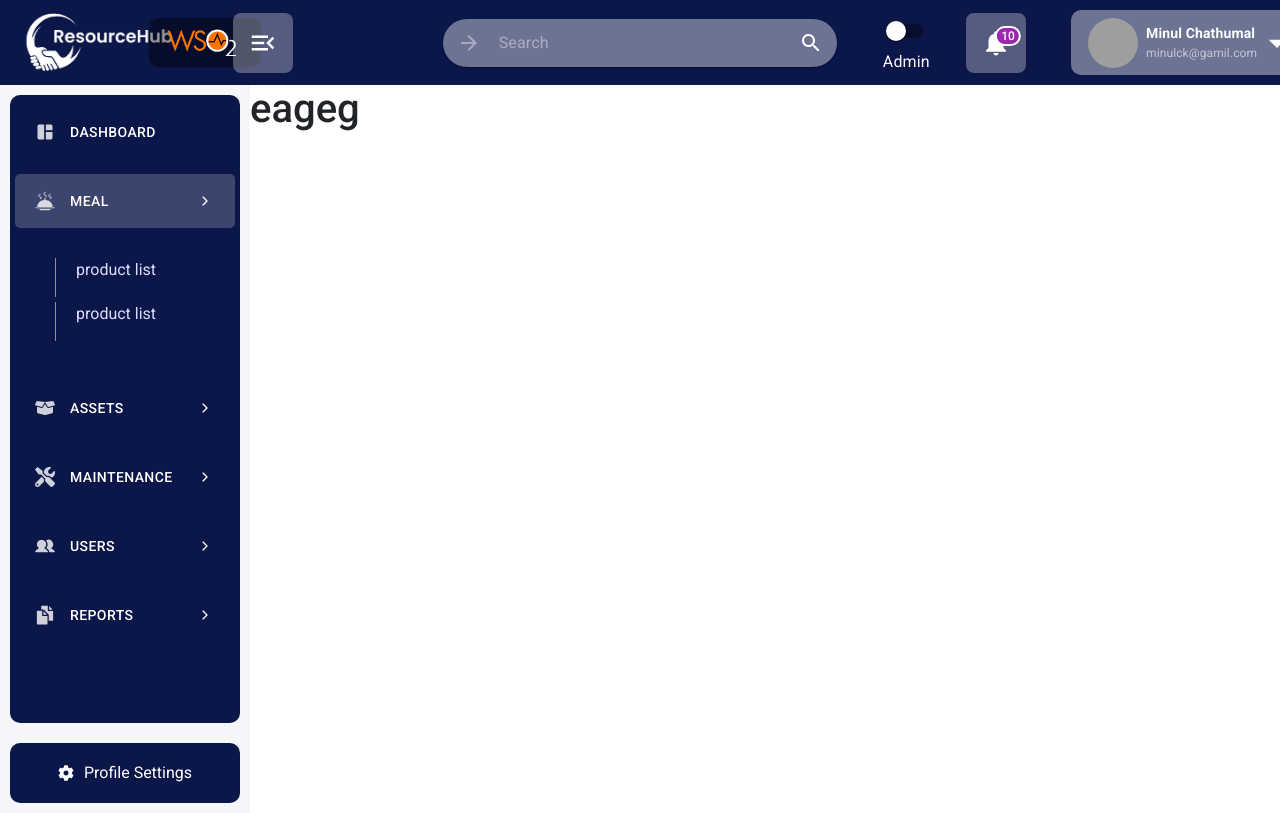
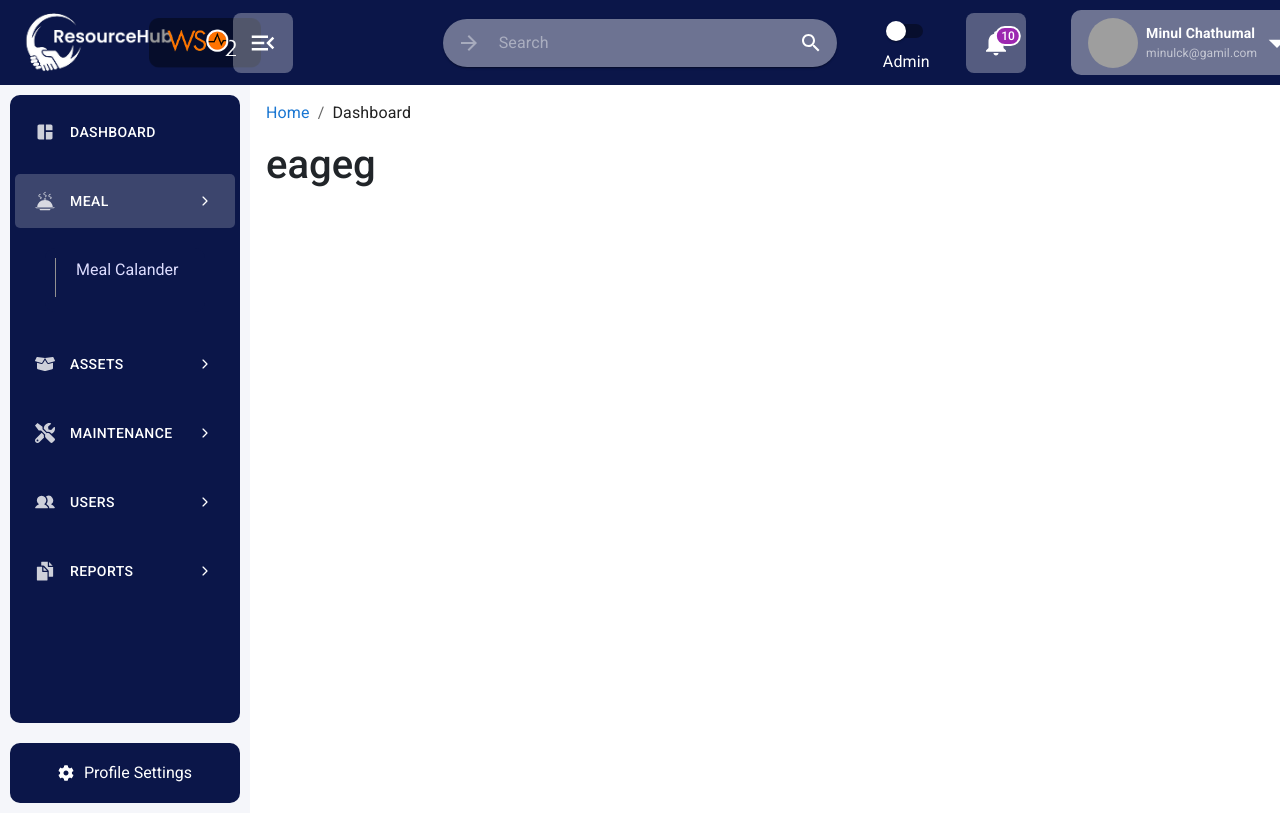
Before and after one commit to th33k/Resource_Hub, a React (Vite) app: page /dashboard in a window 1280 px wide. Both pictures are taken after a click on the button "MEAL". Shown: the top 813 px of the page. Built offline with nearby package versions, Linux system fonts and the light colour scheme; grey boxes are pictures that could not be loaded.

Commit message:
breadcrumps

```diff
--- a/package.json
+++ b/package.json
@@ -13,6 +13,10 @@
     "@emotion/react": "^11.14.0",
     "@emotion/styled": "^11.14.0",
     "@fontsource/roboto": "^5.1.1",
+    "@fullcalendar/daygrid": "^6.1.15",
+    "@fullcalendar/interaction": "^6.1.15",
+    "@fullcalendar/react": "^6.1.15",
+    "@fullcalendar/timegrid": "^6.1.15",
     "@mui/icons-material": "^6.4.3",
     "@mui/material": "^6.4.3",
     "@mui/styled-engine-sc": "^6.4.3",
--- a/src/App.jsx
+++ b/src/App.jsx
@@ -1,29 +1,37 @@
-import {BrowserRouter, Routes,Route} from 'react-router-dom';
-import Dashboard from './pages/Dashboard';
-import "bootstrap/dist/css/bootstrap.min.css"
-import './App.css'
-import Slidebar from './components/SideBar/Slidebar';
-import Header from './components/Header/Header';
+import { BrowserRouter, Routes, Route } from "react-router-dom";
+import Dashboard from "./pages/Dashboard";
+import "bootstrap/dist/css/bootstrap.min.css";
+import "./App.css";
+import Slidebar from "./components/SideBar/Slidebar";
+import Header from "./components/Header/Header";
+import MealCalander from "./pages/MealCalander";
+import IconBreadcrumbs from "./components/IconBreadcrumbs"
 
 function App() {
+  return (
+    <BrowserRouter>
+      <Header />
+      <div className="main d-flex">
+        {/* Sidebar Section */}
+        <div className="slidebarWrapper">
+          <Slidebar />
+        </div>
 
-  return (
+        {/* Content Section */}
+        <div className="content flex-grow-1 p-3">
+          {/* Breadcrumbs */}
+          <IconBreadcrumbs />
 
-    <BrowserRouter>
-      <Header/>
-      <div className='main d-flex'>
-        <div className='slidebarWrapper'>
-          <Slidebar></Slidebar>
+          {/* Page Content */}
+          <Routes>
+            <Route path="/" element={<Dashboard />} />
+            <Route path="/dashboard" element={<Dashboard />} />
+            <Route path="/mealcalander" element={<MealCalander />} />
+          </Routes>
         </div>
-        <div className='content'></div>
-        <Routes>
-        <Route path={'/'}  element={<Dashboard/>}></Route>
-        <Route path={'/dashboard'}  element={<Dashboard/>}></Route>
-      </Routes>
       </div>
     </BrowserRouter>
-
   );
 }
 
-export default App
+export default App;
--- /dev/null
+++ b/src/components/IconBreadcrumbs.jsx
@@ -0,0 +1,36 @@
+import React from "react";
+import { Link, useLocation } from "react-router-dom";
+import { Breadcrumbs, Typography } from "@mui/material";
+
+const breadcrumbMap = {
+  "/": "Dashboard",
+  "/dashboard": "Dashboard",
+  "/mealcalander": "Meal Calendar",
+};
+
+const IconBreadcrumbs = () => {
+  const location = useLocation();
+  const pathnames = location.pathname.split("/").filter((x) => x);
+
+  return (
+    <Breadcrumbs aria-label="breadcrumb" sx={{ mb: 2 }}>
+      <Link to="/" style={{ textDecoration: "none", color: "#1976d2" }}>
+        Home
+      </Link>
+      {pathnames.map((value, index) => {
+        const to = `/${pathnames.slice(0, index + 1).join("/")}`;
+        return index === pathnames.length - 1 ? (
+          <Typography key={to} color="textPrimary">
+            {breadcrumbMap[to] || value}
+          </Typography>
+        ) : (
+          <Link key={to} to={to} style={{ textDecoration: "none", color: "#1976d2" }}>
+            {breadcrumbMap[to] || value}
+          </Link>
+        );
+      })}
+    </Breadcrumbs>
+  );
+};
+
+export default IconBreadcrumbs;
--- a/src/components/SideBar/SlideBar.jsx
+++ b/src/components/SideBar/SlideBar.jsx
@@ -41,8 +41,7 @@ function Slidebar() {
                     </Button>
                     <div className={`submenuWrapper ${activeTab === 1 && isToggleSubmenu === true ? 'collapsed show' : 'collapsed'}`}>
                         <ul className="submenu">
-                            <li><Link to="#">product list</Link></li>
-                            <li><Link to="#">product list</Link></li>
+                            <li><Link to="/MealCalander">Meal Calander</Link></li>
                         </ul>
                     </div>
                 </li>
--- a/src/pages/Dashboard.jsx
+++ b/src/pages/Dashboard.jsx
@@ -1,10 +1,13 @@
-import Header from "../components/Header/Header";
-import Slidebar from "../components/SideBar/Slidebar";
 
-function Dashboard(){
 
-    return(
-        <div><h1>eageg</h1></div>
+function Dashboard() {
+
+    return (
+        <div>
+
+
+            <h1>eageg</h1>
+        </div>
     );
 
 }
--- /dev/null
+++ b/src/pages/MealCalander.jsx
@@ -0,0 +1,22 @@
+import React from "react";
+import FullCalendar from "@fullcalendar/react";
+import dayGridPlugin from "@fullcalendar/daygrid";
+import timeGridPlugin from "@fullcalendar/timegrid";
+import interactionPlugin from "@fullcalendar/interaction";
+import "../css/MealCalander.css";
+
+function MealCalendar() {
+  return (
+    <div>
+      <div></div>
+      <div className="calendar-frame">
+        <FullCalendar
+          plugins={[dayGridPlugin, timeGridPlugin, interactionPlugin]}
+          initialView="dayGridMonth"
+        />
+      </div>
+    </div>
+  );
+}
+
+export default MealCalendar;
```
Also changed, not shown: src/css/MealCalander.css (added), 1 other file (tests, documents, lock files or other folders).
